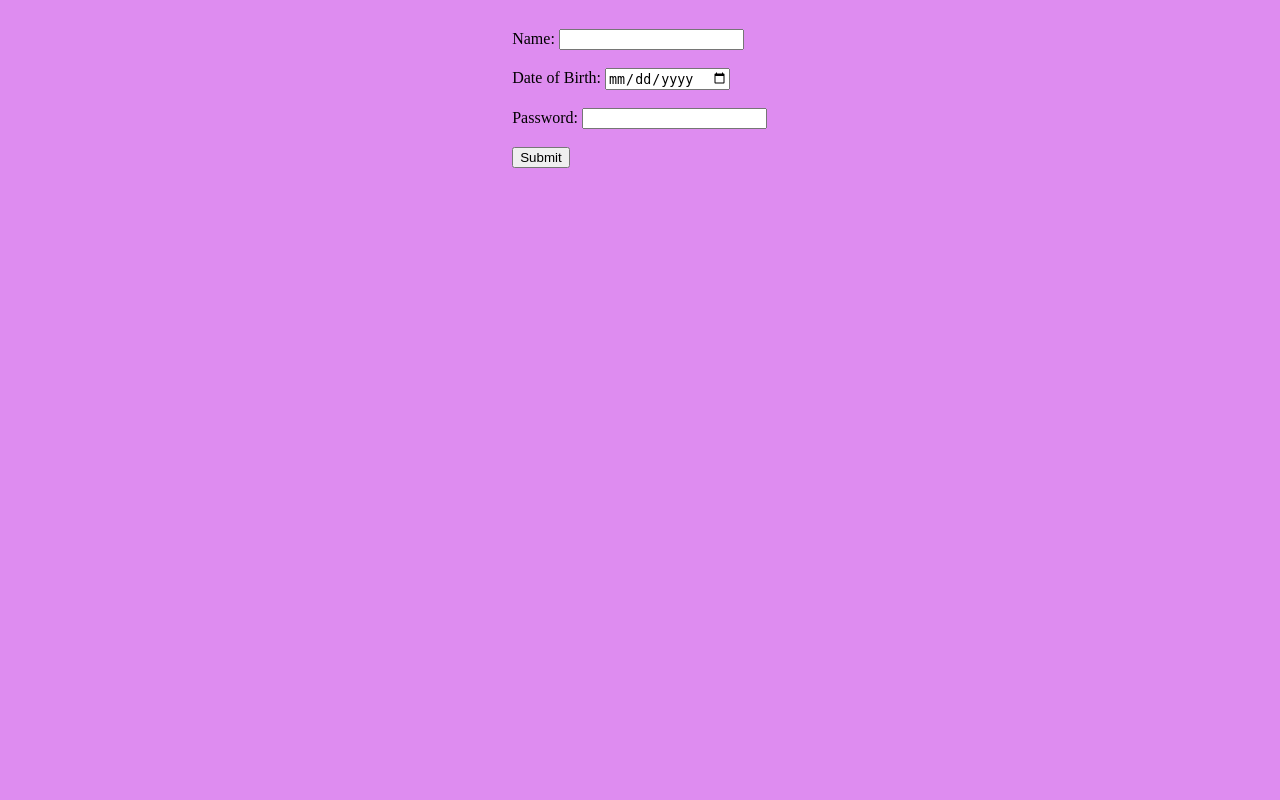
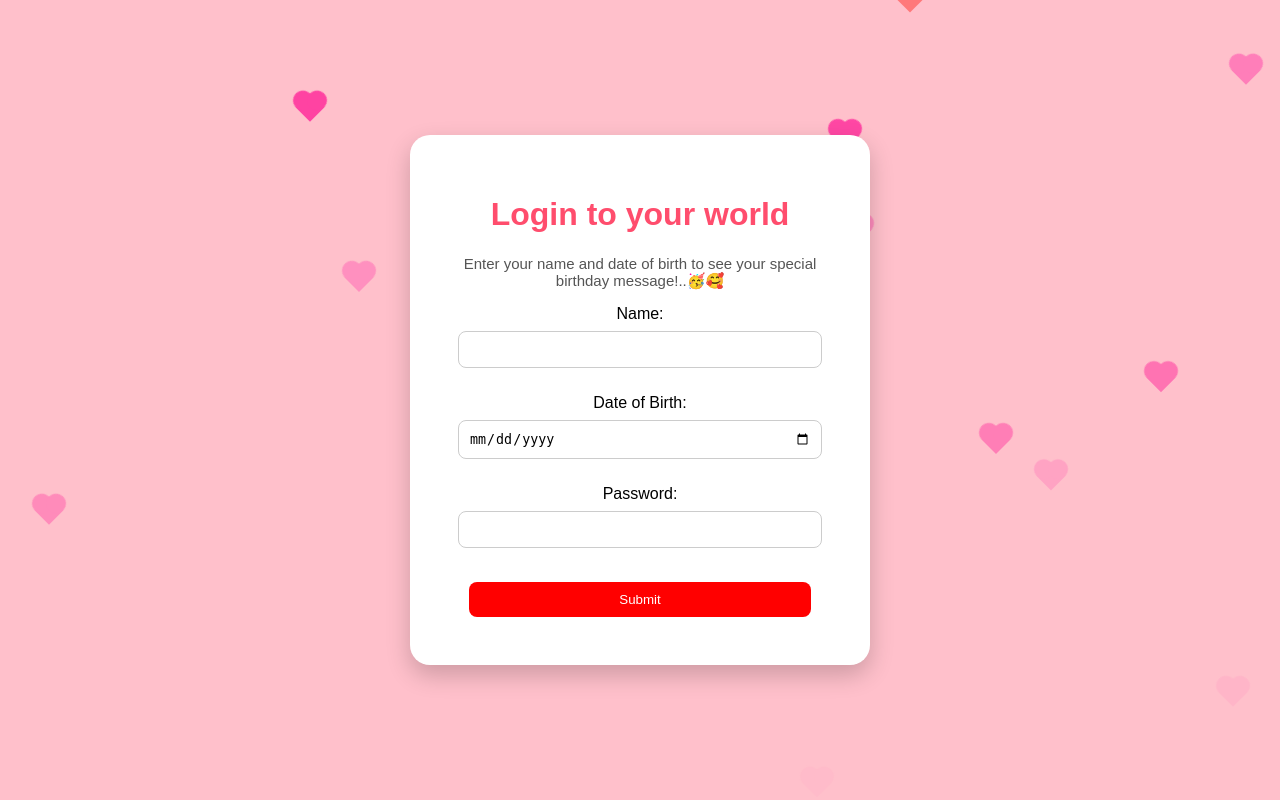
Before and after one commit to samarthgule-wq/Birthday-special-, a Flask app: page / in a window 1280 px wide. Run offline with Flask 3, Linux system fonts and the light colour scheme; parts of the project's set-up code (start-up, migrations or seed data) failed here and were passed over.

Commit message:
updated css javascript file

```diff
--- a/templates/index.html
+++ b/templates/index.html
@@ -4,6 +4,7 @@
     <meta charset="UTF-8">
     <meta name="viewport" content="width=device-width, initial-scale=1.0">
     <link rel="stylesheet" href="style.css">
+    <script src="script.js"></script>
     <title>Birthay special</title>
 </head>
 <body>
--- a/templates/login.html
+++ b/templates/login.html
@@ -4,6 +4,7 @@
     <meta charset="UTF-8">
     <meta name="viewport" content="width=device-width, initial-scale=1.0">
     <link rel="stylesheet" href="style.css">
+    <script src="script.js"></script>
     <title>login information</title>
 </head>
 <body>
--- /dev/null
+++ b/templates/script.js
@@ -0,0 +1,43 @@
+// Typewriter effect
+
+/*const msg = "Happy Birthday to you! May your day be filled with love, laughter and unforgettable moments.";
+
+let i = 0;
+
+function typeWriter(){
+    const message = document.getElementById("message");
+
+    if(message && i < msg.length){
+        message.innerHTML += msg.charAt(i);
+        i++;
+        setTimeout(typeWriter,40);
+    }
+}
+
+typeWriter();*/
+
+
+// Create falling hearts
+
+function createHeart(){
+
+    const heart = document.createElement("div");
+    heart.classList.add("heart");
+
+    heart.style.left = Math.random() * 100 + "vw";
+
+    const colors = ["#ff4d6d","#ff1493","#ff69b4","#ff6b6b"];
+    heart.style.background = colors[Math.floor(Math.random()*colors.length)];
+
+    heart.style.animationDuration = (Math.random()*3 + 3) + "s";
+
+    document.body.appendChild(heart);
+
+    setTimeout(()=>{
+        heart.remove();
+    },6000);
+}
+
+// Infinite hearts
+
+setInterval(createHeart,200);
--- a/templates/static/style.css
+++ /dev/null
@@ -1,114 +0,0 @@
-body{
-    margin:0%;
-    overflow: hidden;
-    display: flex;
-    justify-content:center;
-    align-items:center;
-    height:100px;
-    background-color:#de8cf0;
-    /* font-family: Cambria, Cochin, Georgia, Times, 'Times New Roman', serif;*/
-
-}
-
-.card{
-    background: white;
-    border-radius: 20px;
-    padding: 30px;
-    width: 400px;
-    text-align: center;
-    box-shadow: 0 10px 10px rgba(0,0,0,0.1);
-    position: relative;
-}
-
-h1{
-    margin: 0;
-    color: #ff6b6b;
-    font-size: 2ex;
-}
-
- p{
-    color:#555;
-    font-size: 1.1ex;
-    margin: 15px 0;
-    min-height: 50px;
-
-}
-
-button{
-    padding: 10px 20px;
-    border: none;
-    background: #ff6b6b;
-    color: white;
-    font-size: 1ex;
-    border-radius: 10px;
-    cursor: pointer;
-    transition: background 0.3s ease;
-}
-
-button:hover{
-    background: #ff4c4c;
-
-}
-
-.heart{
-    position: absolute;
-    width: 20px;
-    height: 20px;
-    background: red;
-    transform: rotate(-45-deg);
-}
-
-.heart::before, .heart::after{
-    content: '';
-    position: absolute;
-    width: 20px;
-    height: 20px;
-    background: red;
-    border-radius: 50%;
-}
-
-.heart::before{
-    top: -10px;
-    left: 0;
-}
-
-.heart::after{
-    top: 0;
-    left: 10px;
-}
-
-@keyframes float{
-    0%{
-        transform: translateY(0) rotate(-45deg);
-        opacity: 1;
-    }
-    50%{
-        transform: translateY(-25px) rotate(-45deg);
-        opacity: 0.7;
-    }
-    100%{
-        transform: translateY(0) rotate(-45deg);
-        opacity: 1;
-    }
-}
-
-.sparkels{
-    position:fixed;
-    width:10px;
-    height:10px;
-    background: #ff6b6b;
-    top:0;
-    animation: fall is linear infinite;
-
-}
-
-@keyframes fall {
-    0% {
-        transform: translateY(0) rotate(0deg);
-        opacity: 1;
-    }
-    100% {
-        transform: translateY(100vh) rotate(360deg);
-        opacity: 0;
-    }
-}
--- /dev/null
+++ b/templates/style.css
@@ -0,0 +1,116 @@
+body{
+    margin:0;
+    padding:0;
+    font-family: Arial, Helvetica, sans-serif;
+    background:#ffc0cb;
+    display:flex;
+    justify-content:center;
+    align-items:center;
+    height:100vh;
+    overflow:hidden;
+}
+
+/* White card */
+
+.wish, .login{
+    background:white;
+    padding:40px;
+    border-radius:20px;
+    width:380px;
+    text-align:center;
+    box-shadow:0 10px 25px rgba(0,0,0,0.2);
+    z-index:2;
+}
+
+/* Heading */
+
+h1{
+    color:#ff4d6d;
+}
+
+/* Text */
+
+p{
+    color:#555;
+    font-size:15px;
+}
+
+/* Button */
+
+button{
+    padding:12px 25px;
+    background:#ff0000;
+    color:white;
+    border:none;
+    border-radius:10px;
+    font-size:15px;
+    cursor:pointer;
+}
+
+button:hover{
+    background:#cc0000;
+}
+
+/* Inputs */
+
+input{
+    width:90%;
+    padding:10px;
+    margin:8px 0;
+    border-radius:8px;
+    border:1px solid #ccc;
+}
+
+input[type="submit"]{
+    background:#ff0000;
+    color:white;
+    border:none;
+    cursor:pointer;
+}
+
+/* Heart shape */
+
+.heart{
+    position:fixed;
+    width:20px;
+    height:20px;
+    background:red;
+    transform:rotate(-45deg);
+    top:-10vh;
+    animation:fall linear forwards;
+    z-index:1;
+}
+
+.heart::before,
+.heart::after{
+    content:'';
+    position:absolute;
+    width:20px;
+    height:20px;
+    background:inherit;
+    border-radius:50%;
+}
+
+.heart::before{
+    top:-10px;
+    left:0;
+}
+
+.heart::after{
+    left:10px;
+    top:0;
+}
+
+/* Falling animation */
+
+@keyframes fall{
+    0%{
+        transform:translateY(-10vh) rotate(-45deg);
+        opacity:1;
+    }
+
+    100%{
+        transform:translateY(110vh) rotate(-45deg);
+        opacity:0;
+    }
+}
```
Also changed, not shown: templates/static/script.js (deleted, +0 -34 lines).
